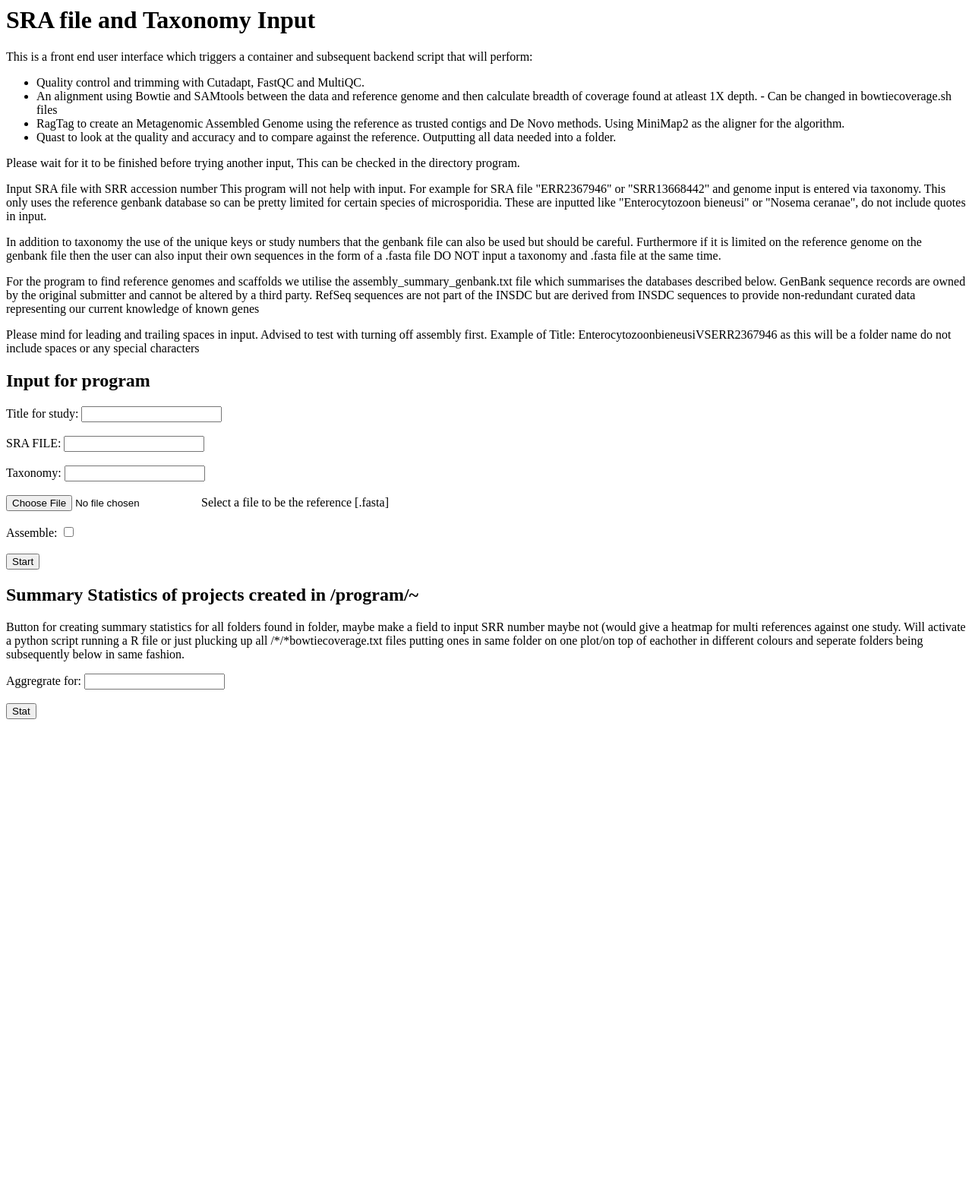
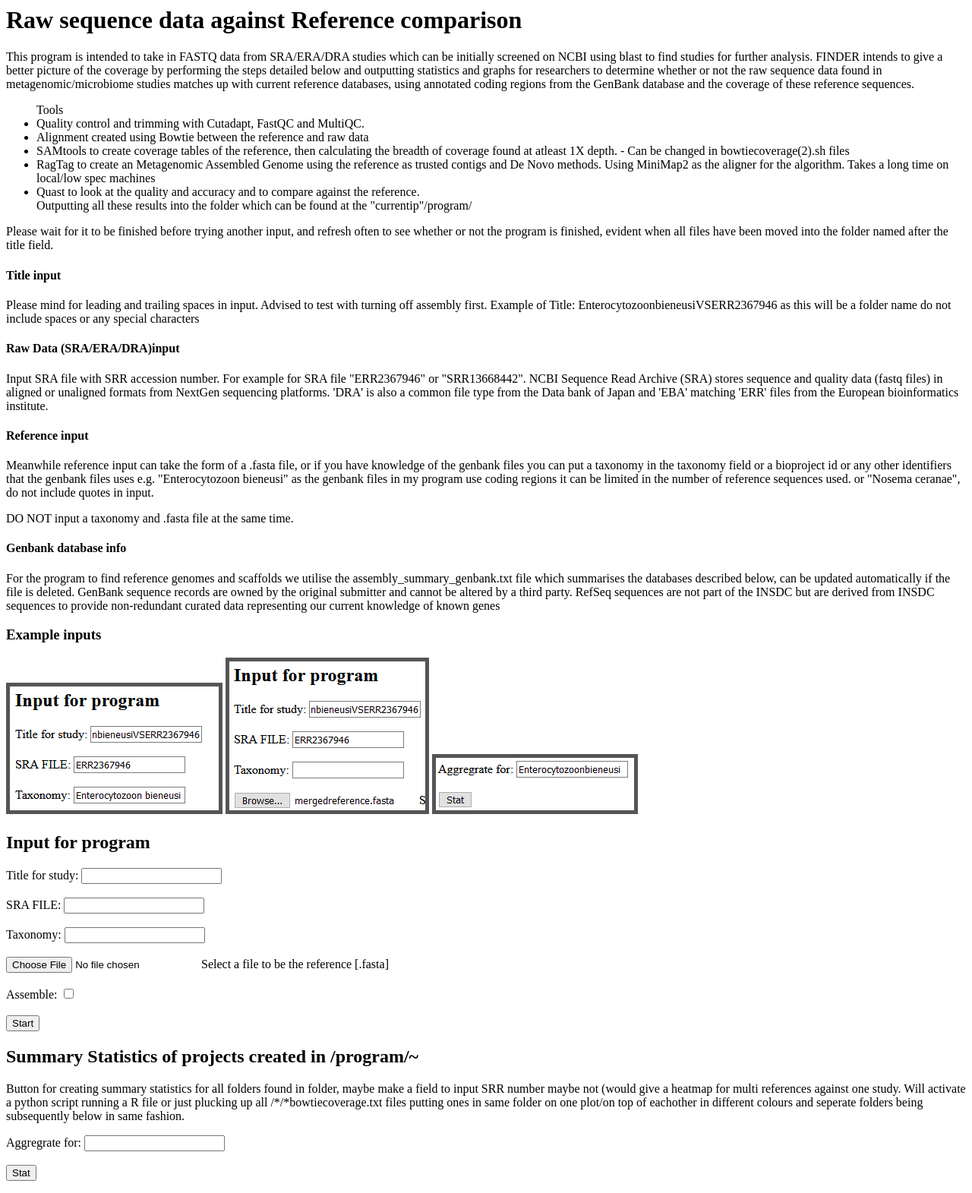
Before and after one commit to keith-harrison/FINDER, a PHP site: page / in a window 1280 px wide. Shown: the whole page at 76% size. Before the commit the page ends 947 px from the top, so only its background shows below. Run offline with PHP 8.4, Linux system fonts and the light colour scheme.

Commit message:
Added in example input images and added better info to page

```diff
--- a/website/index.php
+++ b/website/index.php
@@ -2,6 +2,10 @@
     <head>
     <meta name="viewport" content="width=device-width, initial-scale=1">
     <style>
+
+img {
+  border: 5px solid #555;
+}
 
 
     </style>
@@ -11,45 +15,50 @@
     </head>
 
 <body>
-    <h1>SRA file and Taxonomy Input</h1>
+    <h1>Raw sequence data against Reference comparison</h1>
 
 
     <p>
-    This is a front end user interface which triggers a container
-    and subsequent backend script that will perform:
-    <ul>
+    This program is intended to take in FASTQ data from SRA/ERA/DRA studies which can be initially screened on NCBI using blast to find studies for further analysis.
+    FINDER intends to give a better picture of the coverage by performing the steps detailed below and outputting statistics and graphs for researchers to determine whether or not the raw sequence
+    data found in metagenomic/microbiome studies matches up with current reference databases, using annotated coding regions from the GenBank database and the coverage of these reference sequences.
+
+    <ul> Tools
     <li>Quality control and trimming with Cutadapt, FastQC and MultiQC. </li>
-    <li>An alignment using Bowtie and SAMtools between the data and reference
-    genome and then calculate breadth of coverage found at atleast 1X depth. - Can be changed in bowtiecoverage.sh files </li>
+    <li>Alignment created using Bowtie between the reference and raw data  </li>
+    <li>SAMtools to create coverage tables of the reference, then calculating the breadth of coverage found at atleast 1X depth. - Can be changed in bowtiecoverage(2).sh files</li>
     <li>RagTag to create an Metagenomic Assembled Genome using the reference as trusted contigs
-    and De Novo methods. Using MiniMap2 as the aligner for the algorithm. </li>
-    <li>Quast to look at the quality and accuracy and to compare against the reference.
-    Outputting all data needed into a folder. </li>
+    and De Novo methods. Using MiniMap2 as the aligner for the algorithm. Takes a long time on local/low spec machines </li>
+    <li>Quast to look at the quality and accuracy and to compare against the reference.</li>
+    Outputting all these results into the folder which can be found at the "currentip"/program/
     </ul>
-    Please wait for it to be finished before trying another input, This can be checked in the directory program.
+    Please wait for it to be finished before trying another input, and refresh often to see whether or not the program is finished, evident when all files have been moved into the folder named after the title field.
     </p>
-
-    <p>Input SRA file with SRR accession number
-    This program will not help with input.
-    For example for SRA file "ERR2367946" or "SRR13668442"
-    and genome input is entered via taxonomy. This only uses
-    the reference genbank database so can be pretty limited for
-    certain species of microsporidia. These are inputted like
-    "Enterocytozoon bieneusi" or "Nosema ceranae", do not include quotes in input. </p>
-    <p>In addition to taxonomy the use of the unique keys or study numbers
-     that the genbank file can also be used but should be careful.
-     Furthermore if it is limited on the reference genome on the genbank file
-     then the user can also input their own sequences in the form of a .fasta file
-     DO NOT input a taxonomy and .fasta file at the same time.
-     </p>
+    <h4>Title input</h4>
     <p>
-    For the program to find reference genomes and scaffolds we utilise the assembly_summary_genbank.txt file which summarises the databases described below.
-    GenBank sequence records are owned by the original submitter and cannot be altered by a third party. RefSeq sequences are not part of the INSDC but are derived from INSDC sequences to provide non-redundant curated data representing our current knowledge of known genes
-    </p>
-
     Please mind for leading and trailing spaces in input.
     Advised to test with turning off assembly first.
     Example of Title: EnterocytozoonbieneusiVSERR2367946 as this will be a folder name do not include spaces or any special characters
+    </p>
+    <h4>Raw Data (SRA/ERA/DRA)input</h4>
+    <p>Input SRA file with SRR accession number. For example for SRA file "ERR2367946" or "SRR13668442". NCBI Sequence Read Archive (SRA) stores sequence and quality data (fastq files) in aligned or unaligned formats from NextGen sequencing platforms.
+    'DRA' is also a common file type from the Data bank of Japan and 'EBA' matching 'ERR' files from the European bioinformatics institute.<p>
+    <h4>Reference input</h4>
+    <p> Meanwhile reference input can take the form of a .fasta file, or if you have knowledge of the genbank files you can put a taxonomy in the taxonomy field or a bioproject id or any other identifiers that the genbank files uses e.g. "Enterocytozoon bieneusi" as the genbank files in my program use coding regions it can be limited in the number of reference sequences used.
+     or "Nosema ceranae", do not include quotes in input. </p>
+    <p>DO NOT input a taxonomy and .fasta file at the same time.
+     </p>
+    <h4>Genbank database info</h4>
+    <p>
+    For the program to find reference genomes and scaffolds we utilise the assembly_summary_genbank.txt file which summarises the databases described below, can be updated automatically if the file is deleted.
+    GenBank sequence records are owned by the original submitter and cannot be altered by a third party. RefSeq sequences are not part of the INSDC but are derived from INSDC sequences to provide non-redundant curated data representing our current knowledge of known genes
+    </p>
+    <h3>Example inputs</h3>
+    <img src="websiteimages/input1.png" alt="Example input 1">
+    <img src="websiteimages/input2.png" alt="Example input 2">
+    <img src="websiteimages/inputstats.png" alt="Example input for stats">
+
+
 
 
 
```
Also changed, not shown: website/websiteimages/input1.png (added), website/websiteimages/input2.png (added), website/websiteimages/inputstats.png (added), 1 other file.
